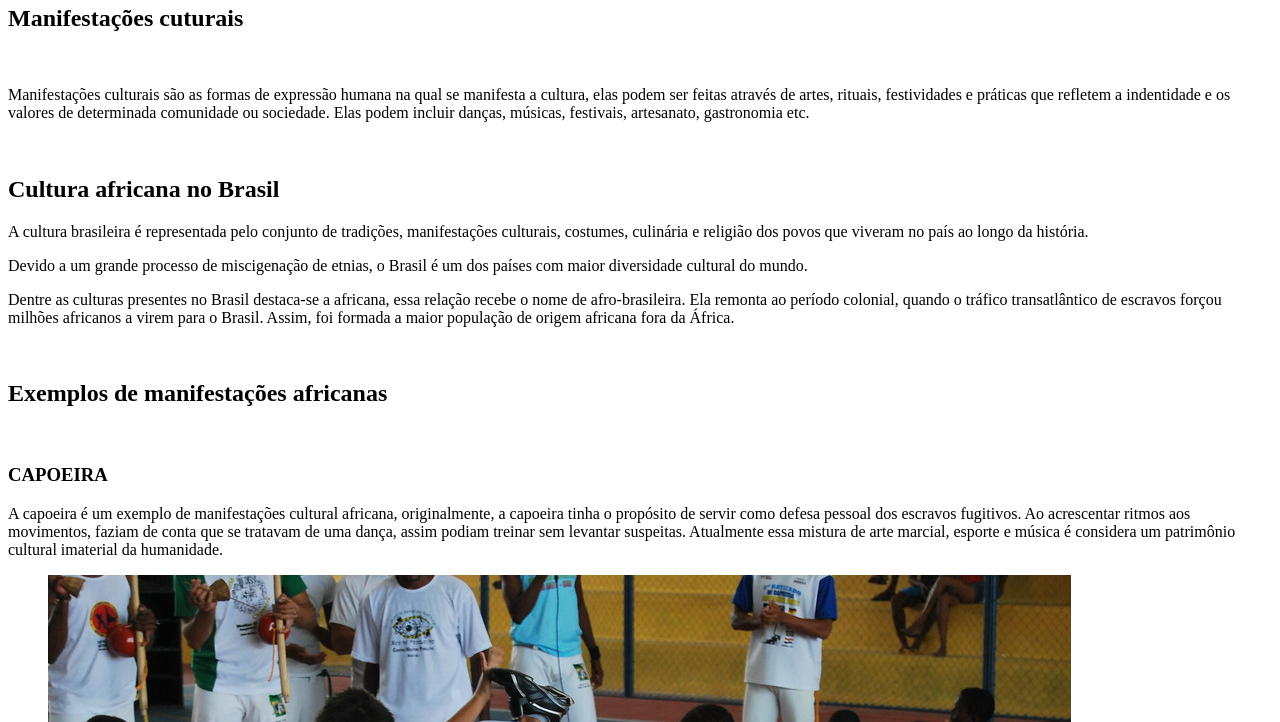
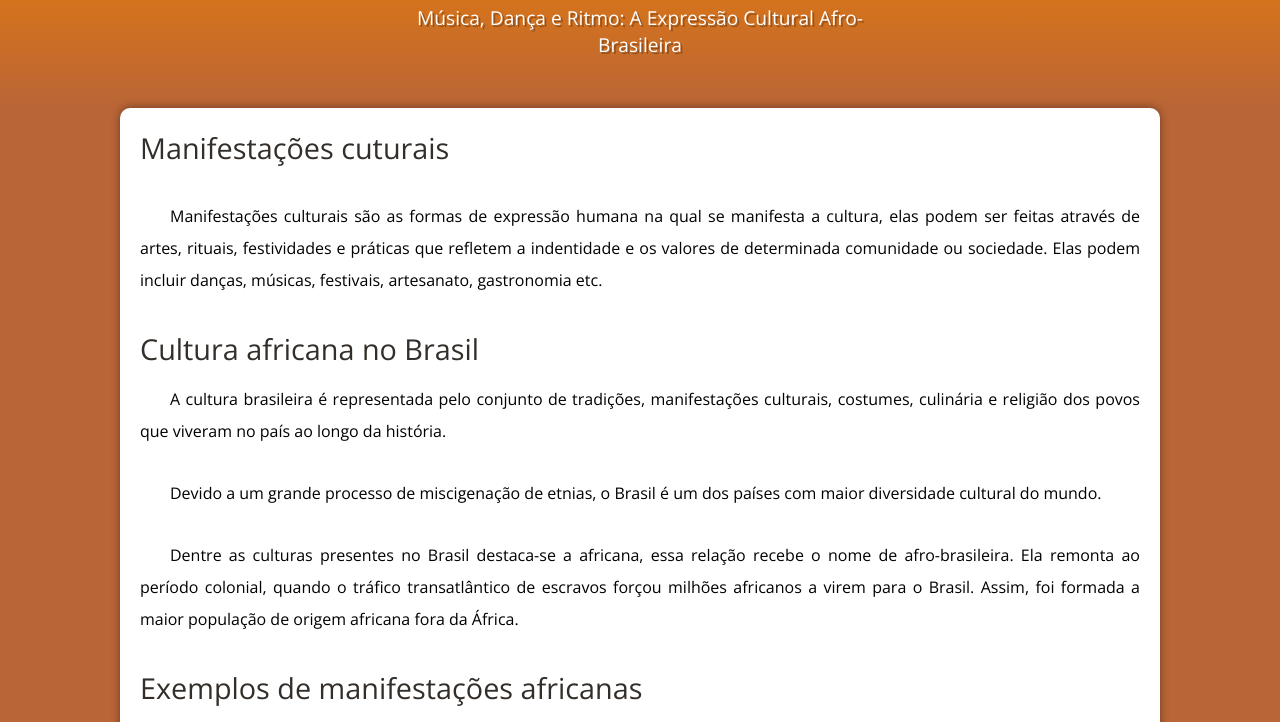
Before and after one commit to Yarlley31/projeto-cuturas-africanas, a plain HTML site: page index.html in a window 1280 px wide. Shown: the part 113-835 px from the top of the page. Drawn offline with nearby package versions, Linux system fonts and the light colour scheme; the site is published under a folder, as on GitHub Pages, so addresses that start at the root find nothing.

Commit message:
consertei o CSS

```diff
--- a/index.html
+++ b/index.html
@@ -4,7 +4,7 @@
     <meta charset="UTF-8">
     <meta name="viewport" content="width=device-width, initial-scale=1.0">
     <title>Manifestações Culturais</title>
-    <link rel="stylesheet" href="/estilo/style.css">
+    <link rel="stylesheet" href="estilo/style.css">
 </head>
 <body>
     <header>
```
